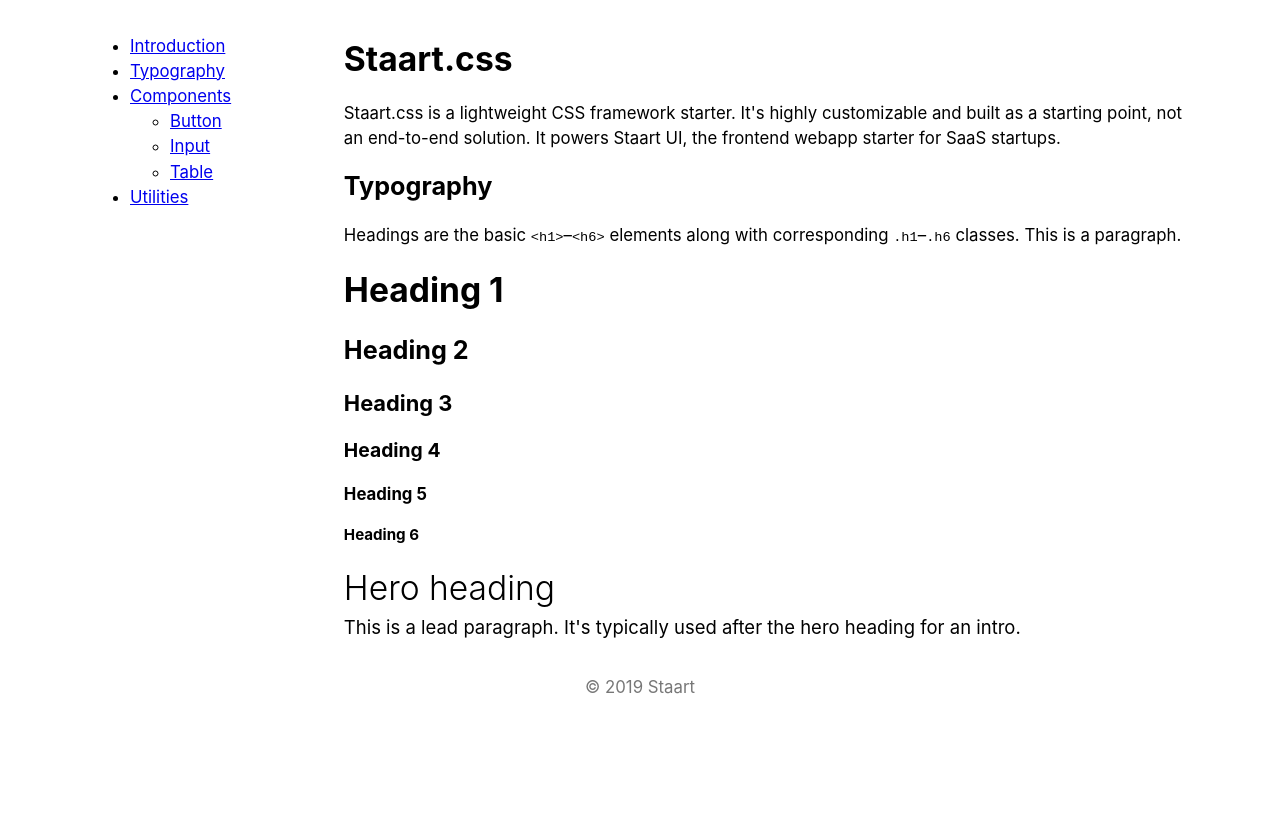
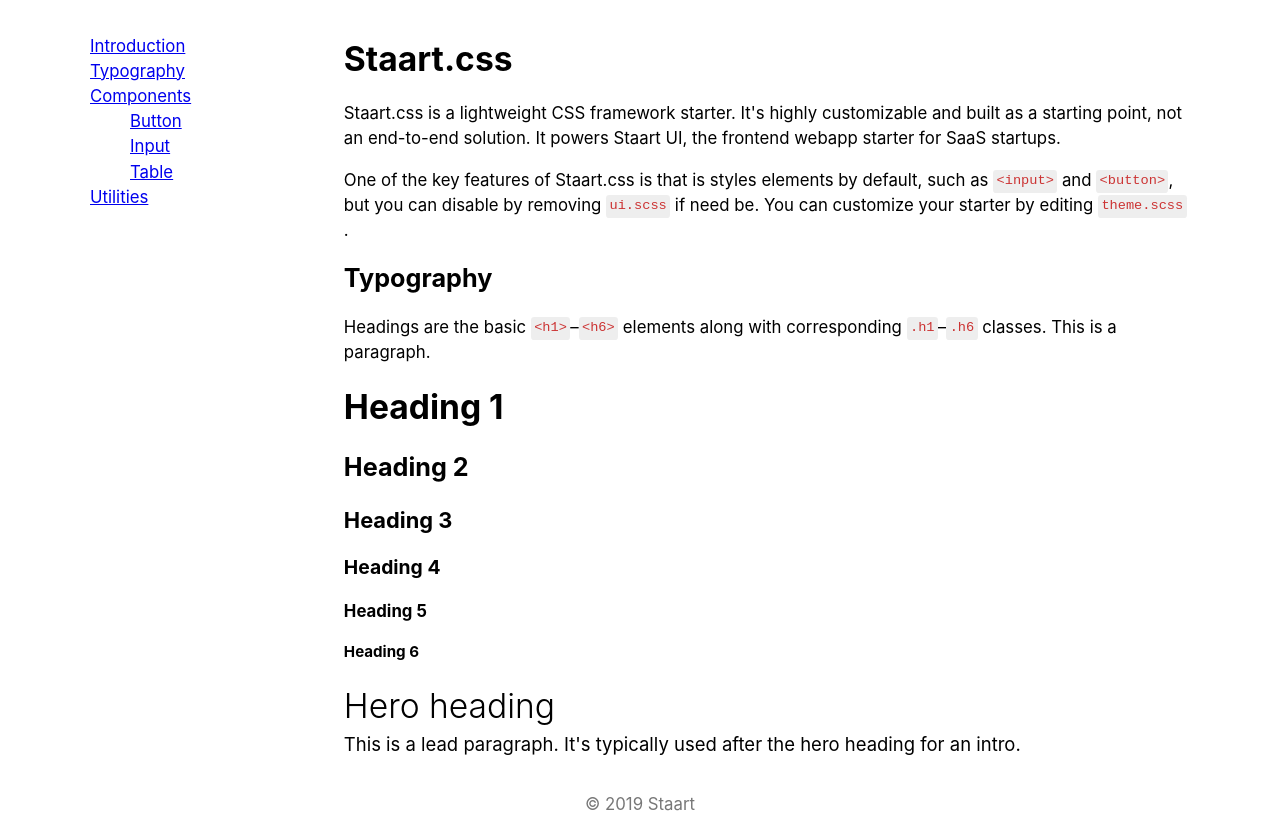
Before and after one commit to staart/css, a website: page docs/index.html in a window 1280 px wide. Drawn offline with nearby package versions, Linux system fonts and the light colour scheme; files that its build step writes are made by us from their sources.

Commit message:
:sparkles: Add ui.scss

```diff
--- a/docs/index.html
+++ b/docs/index.html
@@ -25,6 +25,7 @@
       <main>
         <h1>Staart.css</h1>
         <p>Staart.css is a lightweight CSS framework starter. It's highly customizable and built as a starting point, not an end-to-end solution. It powers Staart UI, the frontend webapp starter for SaaS startups.</p>
+        <p>One of the key features of Staart.css is that is styles elements by default, such as <code>&lt;input&gt;</code> and <code>&lt;button&gt;</code>, but you can disable by removing <code>ui.scss</code> if need be. You can customize your starter by editing <code>theme.scss</code>.</p>
         <h2>Typography</h2>
         <p>Headings are the basic <code>&lt;h1&gt;</code>&ndash;<code>&lt;h6&gt;</code> elements along with corresponding <code>.h1</code>&ndash;<code>.h6</code> classes. This is a paragraph.</p>
         <div class="h1">Heading 1</div>
--- a/src/reboot.scss
+++ b/src/reboot.scss
@@ -169,3 +169,11 @@
   margin: 0;
   border: 0;
 }
+
+nav ul {
+  margin: 0;
+  list-style: none;
+}
+nav > ul {
+  padding: 0;
+}
--- /dev/null
+++ b/src/ui.scss
@@ -0,0 +1,8 @@
+code {
+  color: #c33;
+  background-color: #eee;
+  display: inline-block;
+  padding: 0.075rem 0.2rem;
+  border-radius: 0.2rem;
+  vertical-align: middle;
+}
--- a/staart.scss
+++ b/staart.scss
@@ -6,6 +6,7 @@
 @import "./src/grid.scss";
 @import "./src/typography.scss";
 @import "./src/utilities.scss";
+@import "./src/ui.scss";
 @import "./src/theme.scss";
 
 html {
```
